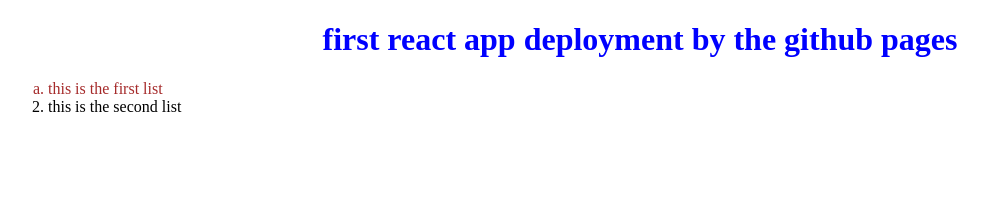
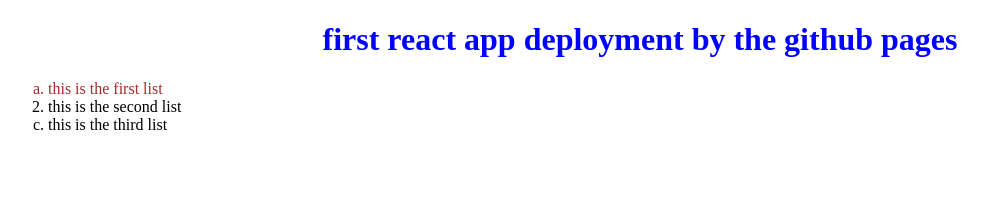
Before and after one commit to rishavadhikari4/second-react-app, a React (Create React App) app: page / in a window 1280 px wide. Shown: the top 206 px of the page, without its empty margins (0-988 px from the left). Built offline with nearby package versions, Linux system fonts and the light colour scheme.

Commit message:
aded the tird list

```diff
--- a/package.json
+++ b/package.json
@@ -11,6 +11,7 @@
     "react-dom": "^18.3.1",
     "react-scripts": "5.0.1",
     "web-vitals": "^2.1.4"
+
   },
   "scripts": {
     "start": "react-scripts start",
--- a/src/App.js
+++ b/src/App.js
@@ -12,6 +12,9 @@ function App() {
         <li>
           this is the second list
         </li>
+        <li id="third-list">
+          this is the third list
+        </li>
       </ol>
     </div>
   );
--- a/src/header.css
+++ b/src/header.css
@@ -9,3 +9,7 @@
     color: brown;
 
 }
+#third-list{
+    list-style: lower-alpha;
+    text-decoration: dotted;
+}
```
